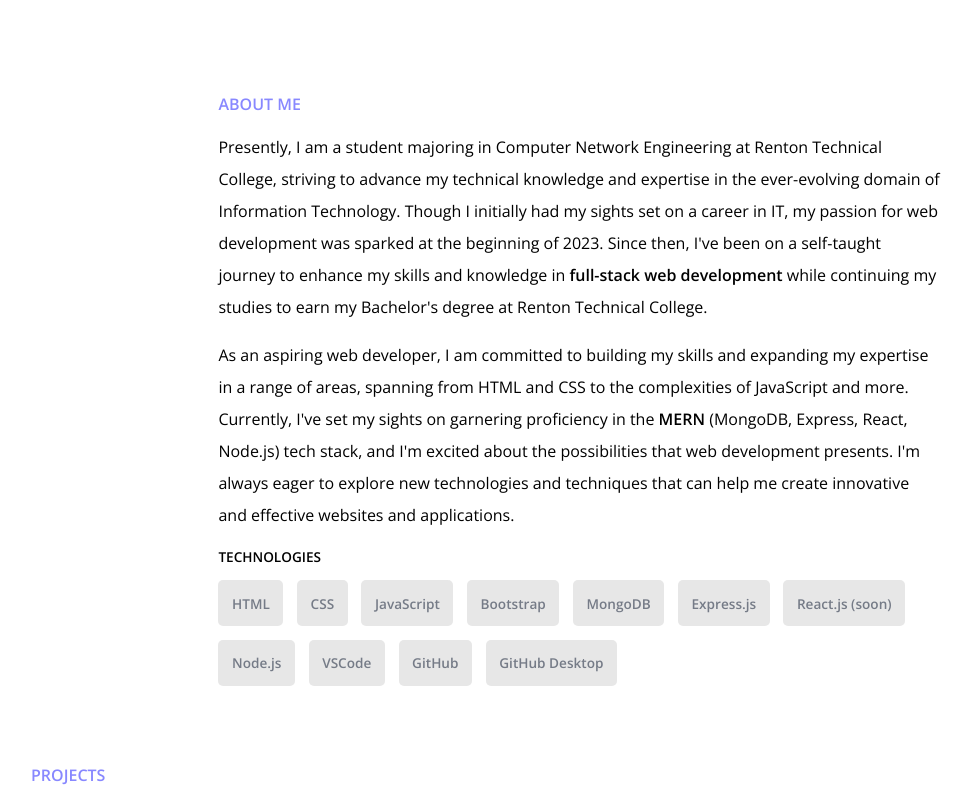
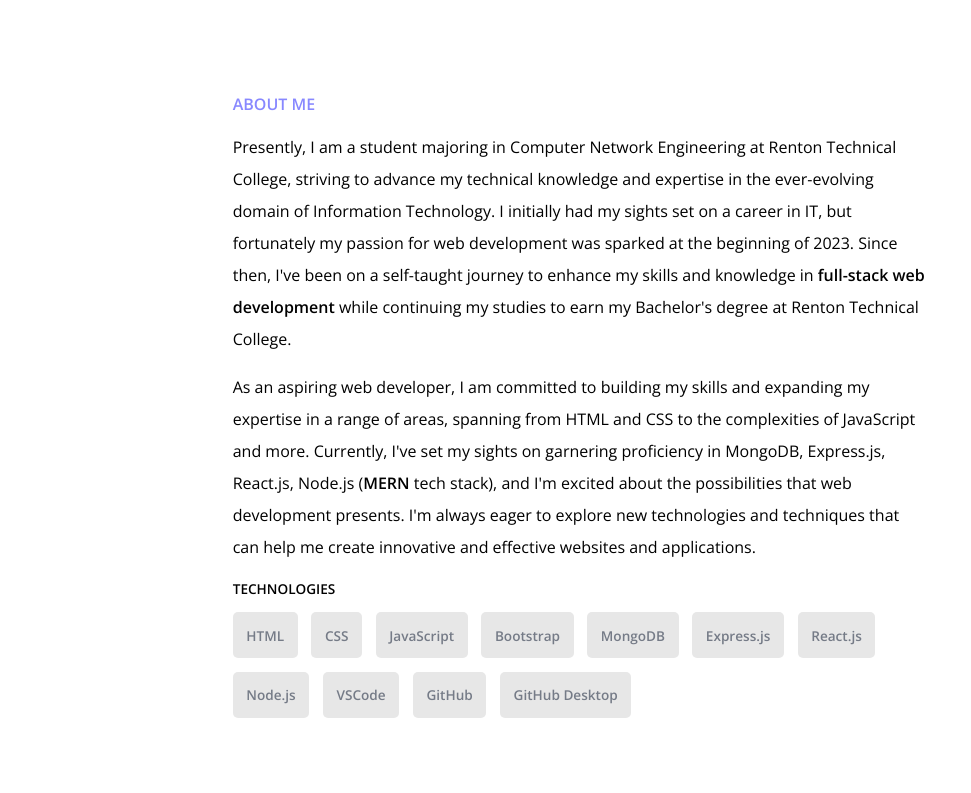
Before and after one commit to 6ri4n/portfolio, a plain HTML site: page index.html in a window 1280 px wide. Shown: the part 660-1453 px from the top of the page, without its empty margins (60-1031 px from the left). Drawn offline with nearby package versions, Linux system fonts and the light colour scheme.

Commit message:
aboutme revision

```diff
--- a/index.html
+++ b/index.html
@@ -148,21 +148,21 @@
               Presently, I am a student majoring in Computer Network Engineering
               at Renton Technical College, striving to advance my technical
               knowledge and expertise in the ever-evolving domain of Information
-              Technology. Though I initially had my sights set on a career in
-              IT, my passion for web development was sparked at the beginning of
-              2023. Since then, I've been on a self-taught journey to enhance my
-              skills and knowledge in <b>full-stack web development</b> while
-              continuing my studies to earn my Bachelor's degree at Renton
-              Technical College.
+              Technology. I initially had my sights set on a career in IT, but
+              fortunately my passion for web development was sparked at the
+              beginning of 2023. Since then, I've been on a self-taught journey
+              to enhance my skills and knowledge in
+              <b>full-stack web development</b> while continuing my studies to
+              earn my Bachelor's degree at Renton Technical College.
             </p>
           </div>
           <p id="about-part2" class="slide-left-slow">
             As an aspiring web developer, I am committed to building my skills
             and expanding my expertise in a range of areas, spanning from HTML
             and CSS to the complexities of JavaScript and more. Currently, I've
-            set my sights on garnering proficiency in the <b>MERN</b> (MongoDB,
-            Express, React, Node.js) tech stack, and I'm excited about the
-            possibilities that web development presents. I'm always eager to
+            set my sights on garnering proficiency in MongoDB, Express.js,
+            React.js, Node.js (<b>MERN</b> tech stack), and I'm excited about
+            the possibilities that web development presents. I'm always eager to
             explore new technologies and techniques that can help me create
             innovative and effective websites and applications.
           </p>
@@ -176,7 +176,7 @@
               <span>Bootstrap</span>
               <span>MongoDB</span>
               <span>Express.js</span>
-              <span>React.js (soon)</span>
+              <span>React.js</span>
               <span>Node.js</span>
               <span>VSCode</span>
               <span>GitHub</span>
```
